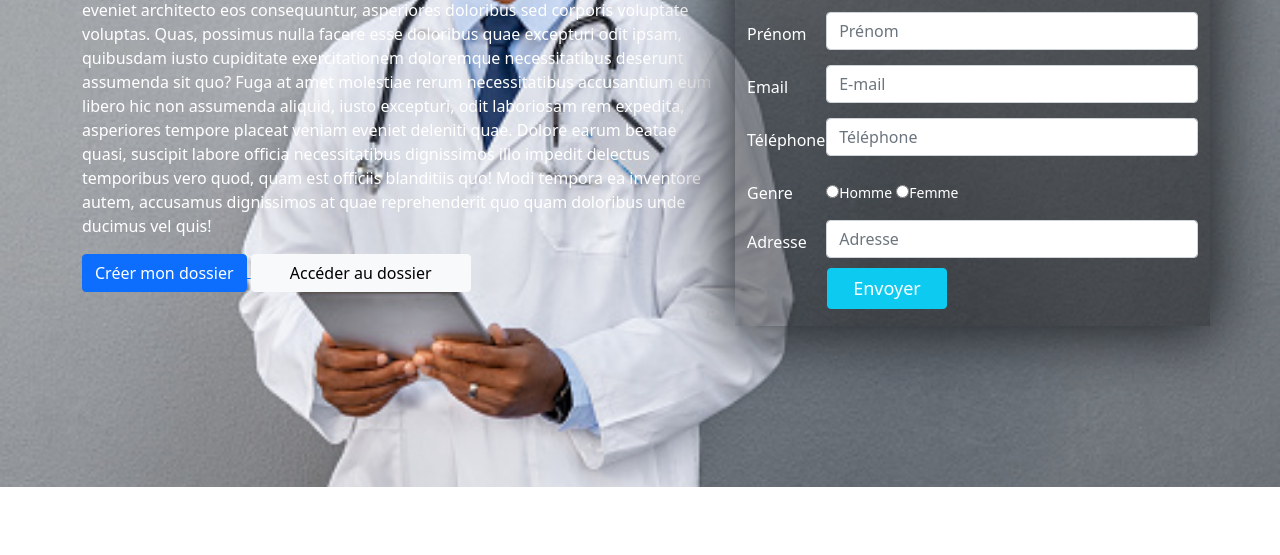
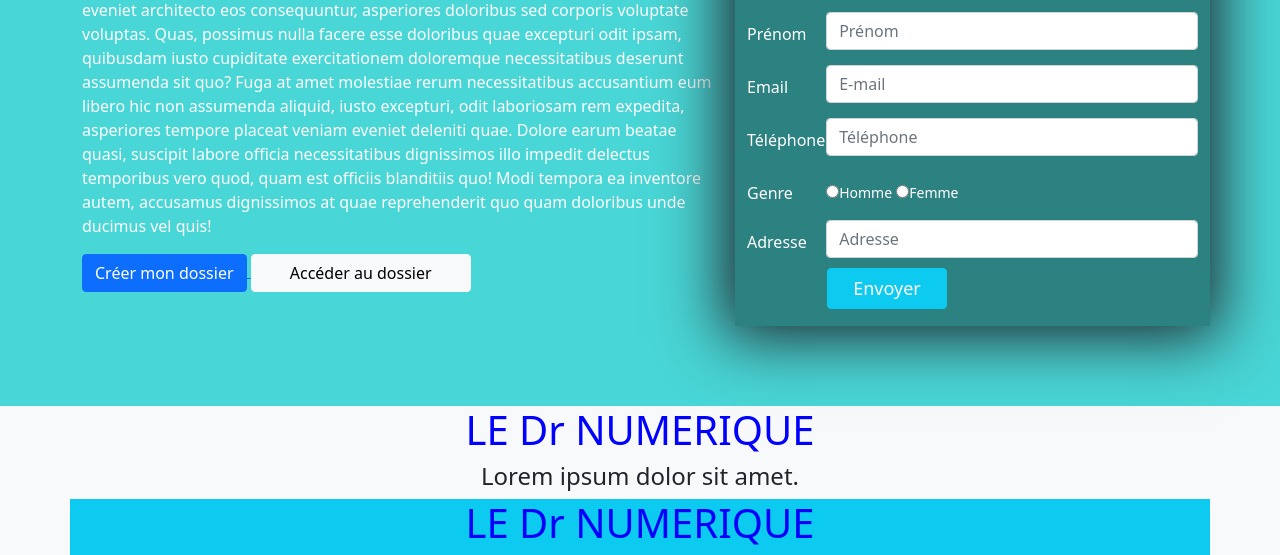
Before and after one commit to abraham241/ma_soutenance, a plain HTML site: page index.html in a window 1280 px wide. Shown: the part 313-868 px from the top of the page. Before the commit the page ends 800 px from the top, so only its background shows below. Drawn offline with Linux system fonts and the light colour scheme.

Commit message:
changement de back_ground

```diff
--- a/css/style.css
+++ b/css/style.css
@@ -4,7 +4,8 @@
 }
 
 body{
-   background-image: url(/Image/Doc_numérique1.jpg);
+   /* background-image: url(/Image/Doc_numérique1.jpg); */
+   background-color: rgb(73, 214, 214);
    background-size: cover;
    background-attachment: fixed;
 }
@@ -39,6 +40,7 @@ small{
 
 .col-md-5{
   margin-top: 80px;
+  margin-bottom: 80px;
   box-shadow: -1px 1px 60px 10px ;
   background: rgb(0,0,0,0.4);
   height: 490px;
--- a/index.html
+++ b/index.html
@@ -132,9 +132,26 @@
       </div>
     </div>
 
-
-
-
+    <footer class="bg-light" >
+      <div class="container">
+        <div class="row">
+          <div class="col text-center">
+            <h1>LE Dr NUMERIQUE</h1>
+            <h4>Lorem ipsum dolor sit amet.</h4>
+            <a href="#"><i class="fab fa-facebook fa-2x text-primary"></i></a>
+          </div>
+        </div>
+      </div>
+      <div class="container">
+        <div class="row bg-info">
+          <div class="col text-center">
+            <h1>LE Dr NUMERIQUE</h1>
+            <i class="bi bi-facebook">
+            <i class="fab fa-facebook" ></i>
+          </div>
+        </div>
+      </div>
+    </footer>
 
 
 
```
